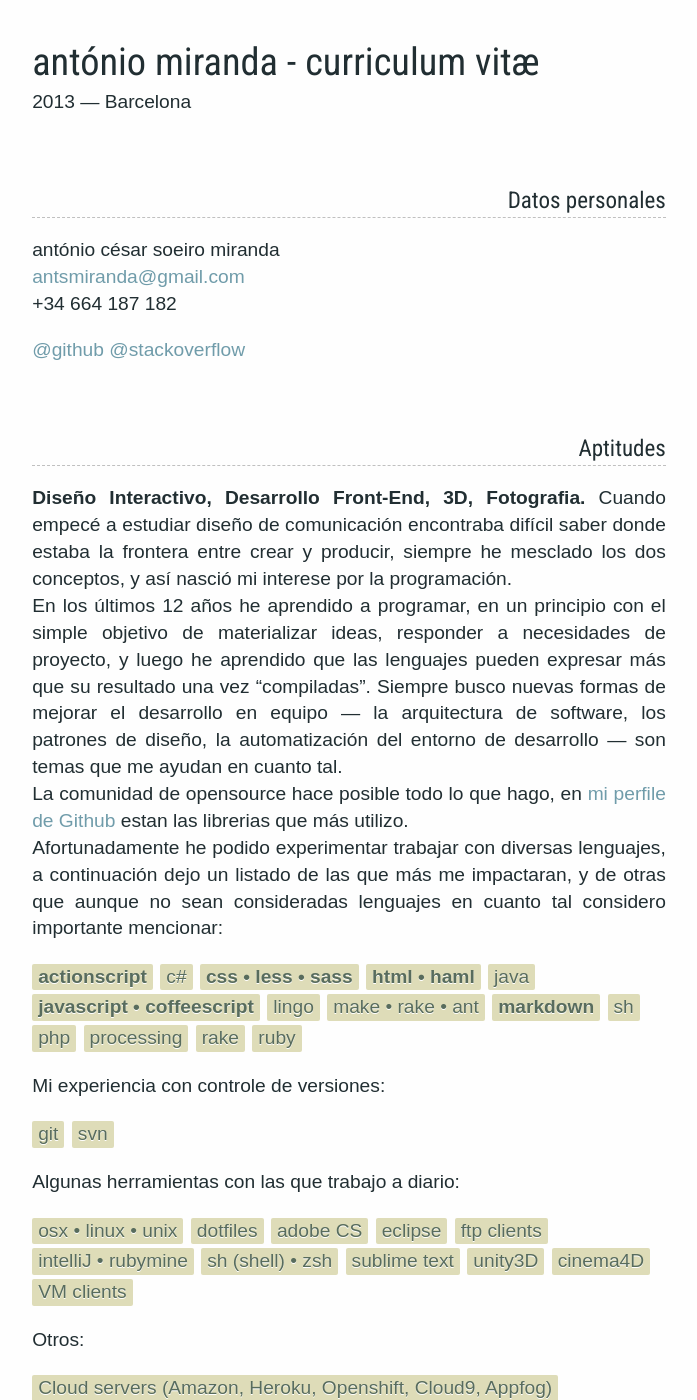
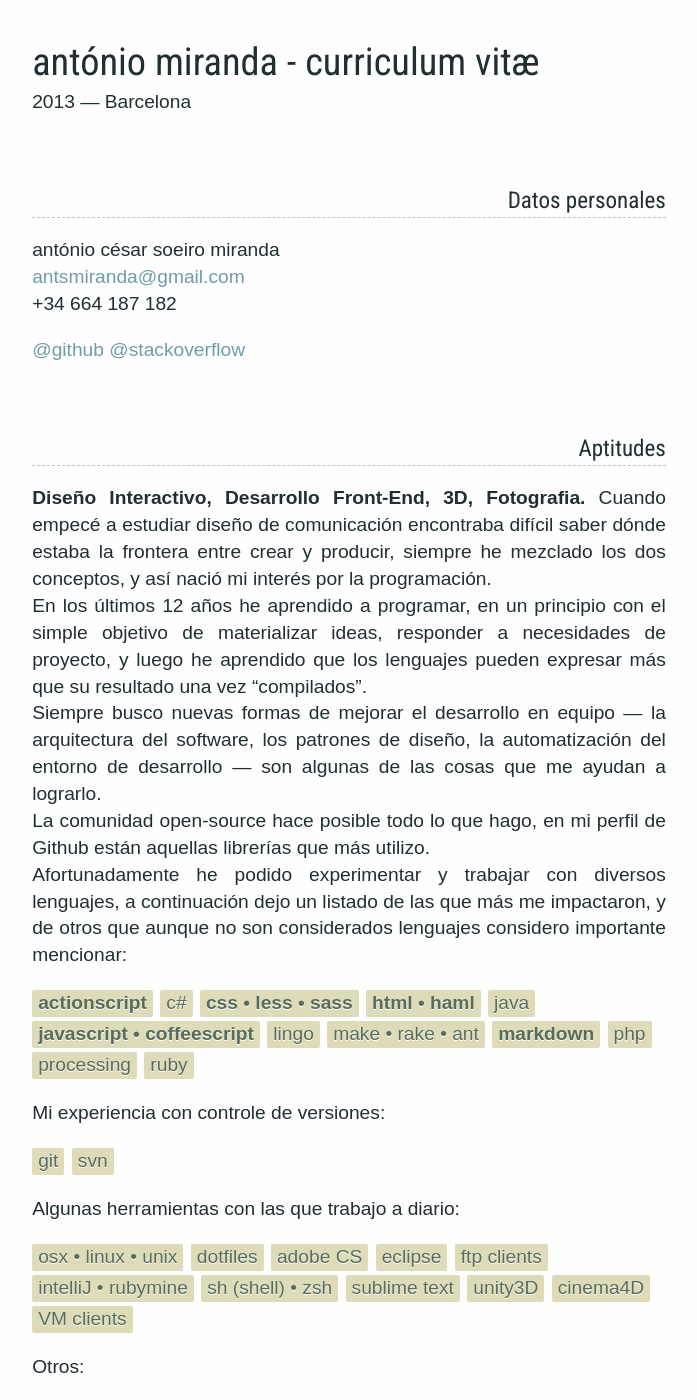
Before and after one commit to am/cv, a Jekyll site: the page built from index.md, in a window 1280 px wide and 1400 px high. Shown: the whole window, without its empty margins (291-988 px from the left). Built offline with Jekyll 4.4.1, drawn with Linux system fonts in a browser that asks for light colours; Markdown is read by kramdown in place of the engine named in the settings.

Commit message:
Fix spelling errors

```diff
--- a/index.md
+++ b/index.md
@@ -14,10 +14,11 @@ antónio césar soeiro miranda
 
 Aptitudes
 ---------
-**Diseño Interactivo, Desarrollo Front-End, 3D, Fotografia.** Cuando empecé a estudiar diseño de comunicación encontraba difícil saber donde estaba la frontera entre crear y producir, siempre he mesclado los dos conceptos, y así nasció mi interese por la programación.
-En los últimos 12 años he aprendido a programar, en un principio con el simple objetivo de materializar ideas, responder a necesidades de proyecto, y luego he aprendido que las lenguajes pueden expresar más que su resultado una vez "compiladas". Siempre busco nuevas formas de mejorar el desarrollo en equipo — la arquitectura de software, los patrones de diseño, la automatización del entorno de desarrollo — son temas que me ayudan en cuanto tal.
-La comunidad de opensource hace posible todo lo que hago, en [mi perfile de Github](https://github.com/am/following "stared") estan las librerias que más utilizo.
-Afortunadamente he podido experimentar trabajar con diversas lenguajes, a continuación dejo un listado de las que más me impactaran, y de otras que aunque no sean consideradas lenguajes en cuanto tal considero importante mencionar:
+**Diseño Interactivo, Desarrollo Front-End, 3D, Fotografia.** Cuando empecé a estudiar diseño de comunicación encontraba difícil saber dónde estaba la frontera entre crear y producir, siempre he mezclado los dos conceptos, y así nació mi interés por la programación.
+En los últimos 12 años he aprendido a programar, en un principio con el simple objetivo de materializar ideas, responder a necesidades de proyecto, y luego he aprendido que los lenguajes pueden expresar más que su resultado una vez "compilados".
+Siempre busco nuevas formas de mejorar el desarrollo en equipo — la arquitectura del software, los patrones de diseño, la automatización del entorno de desarrollo — son algunas de las cosas que me ayudan a lograrlo.
+La comunidad open-source hace posible todo lo que hago, en mi perfil de Github están aquellas librerías que más utilizo.
+Afortunadamente he podido experimentar y trabajar con diversos lenguajes, a continuación dejo un listado de las que más me impactaron, y de otros que aunque no son considerados lenguajes considero importante mencionar:
 
 - **actionscript**
 - c#
@@ -28,10 +29,8 @@ Afortunadamente he podido experimentar trabajar con diversas lenguajes, a contin
 - lingo
 - make • rake • ant
 - **markdown**
-- sh
 - php
 - processing
-- rake
 - ruby
 
 Mi experiencia con controle de versiones:
```
